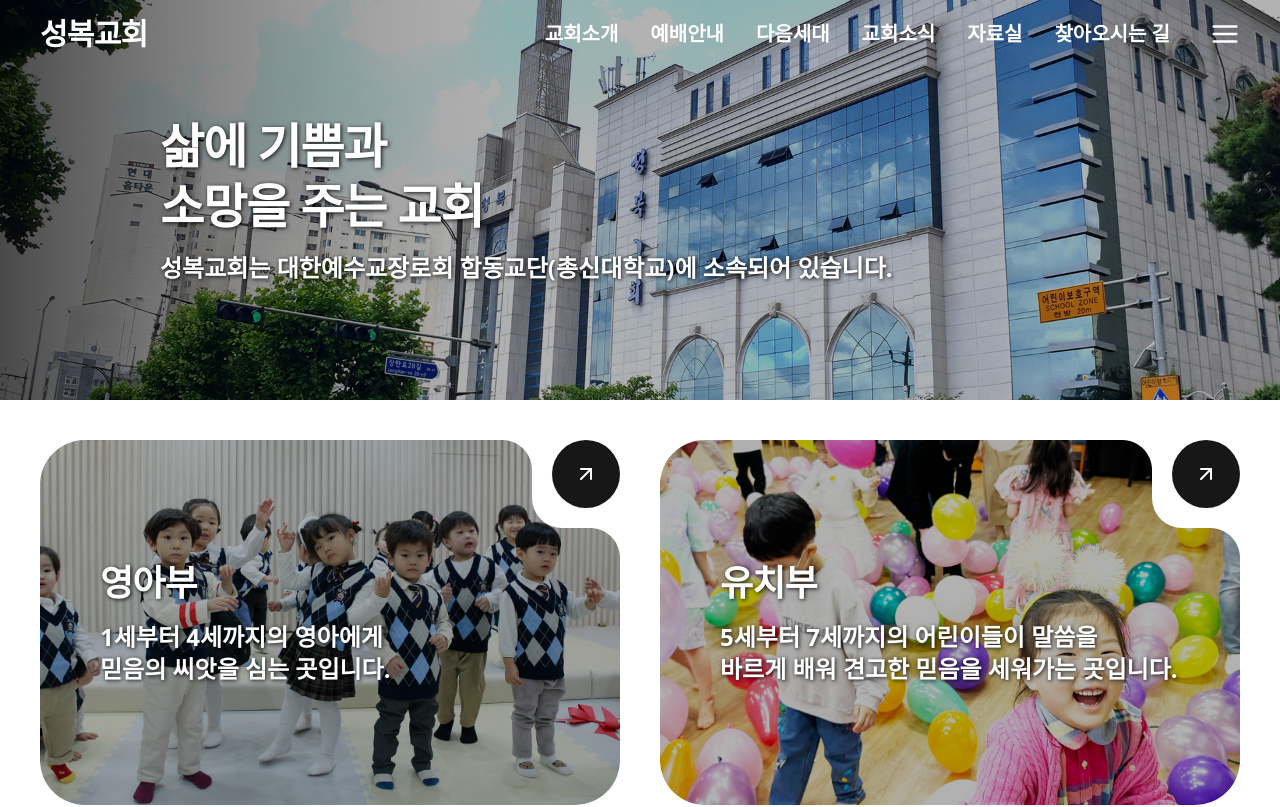
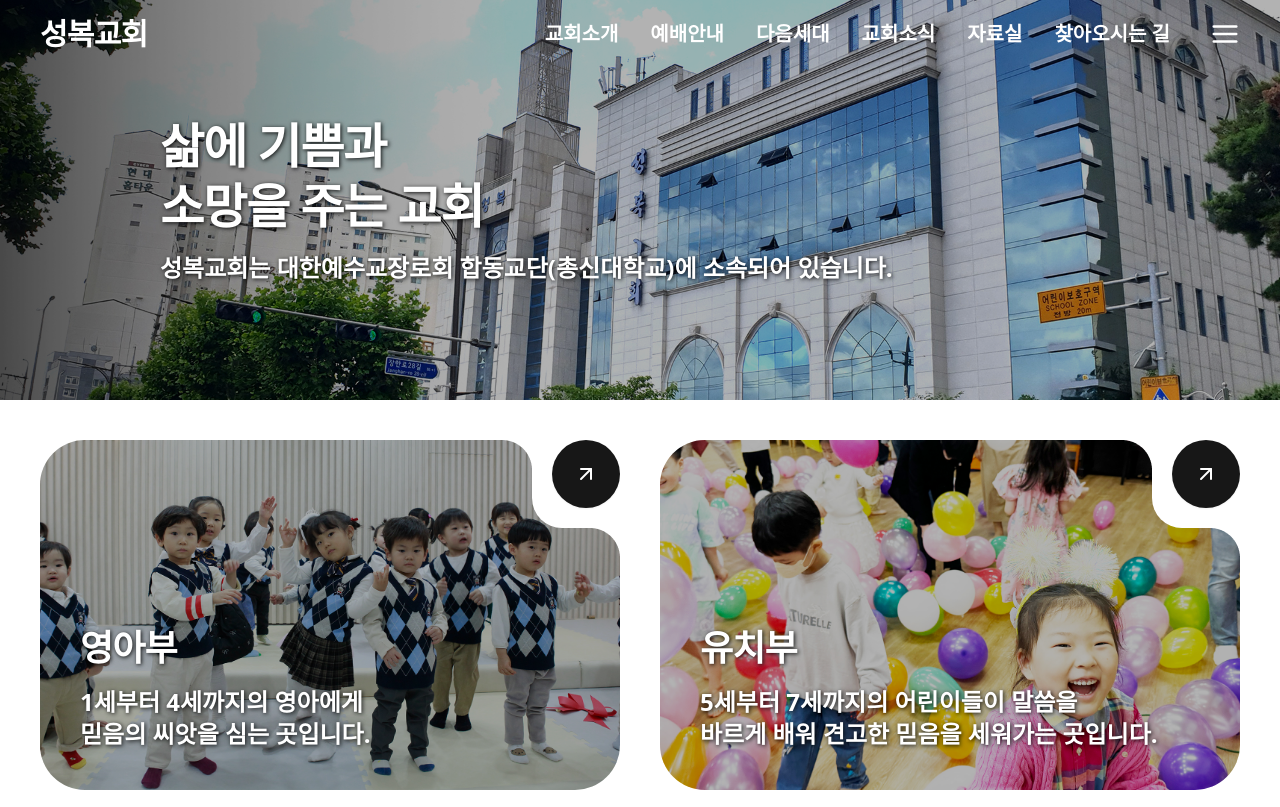
Before and after one commit to jihkyuo/sungbok-web, a Next.js app: page / in a window 1280 px wide. Shown: the top 807 px of the page. Built offline with nearby package versions, Linux system fonts and the light colour scheme.

Commit message:
improve: 카드 텍스트 위치 수정

```diff
--- a/src/domains/home/components/features/LinkBgCard.tsx
+++ b/src/domains/home/components/features/LinkBgCard.tsx
@@ -14,7 +14,7 @@ interface Props {
 
 export const LinkBgCard = ({ imgSrc, title, subtitle }: Props) => {
   return (
-    <Card className={'cursor-pointer'}>
+    <Card className={'min-h-[350px] cursor-pointer'}>
       <EdgeHoleArea>
         <Button
           className={
@@ -27,7 +27,9 @@ export const LinkBgCard = ({ imgSrc, title, subtitle }: Props) => {
 
       <div
         style={{ backgroundImage: `url(${imgSrc})` }}
-        className={'relative h-full bg-cover bg-center px-15 py-30 break-keep text-white'}
+        className={
+          'relative flex h-full flex-col justify-end bg-cover bg-center p-10 break-keep text-white'
+        }
       >
         <DarkOverlay />
 
```
